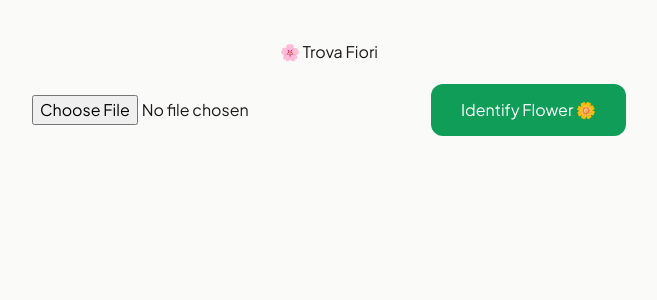
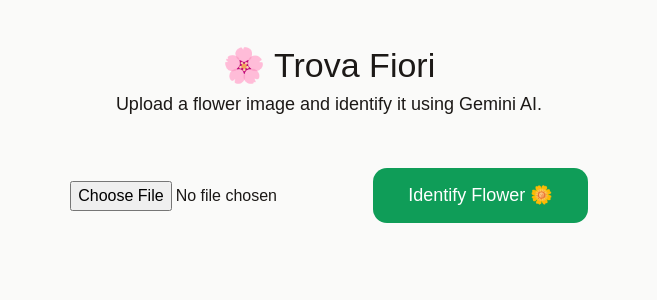
Before and after one commit to theiniyanvlogs-lab/fiori-Magic, a React (Vite) app: page / in a window 1280 px wide. Shown: the top 300 px of the page, without its empty margins (311-968 px from the left). Built offline with nearby package versions, Linux system fonts and the light colour scheme.

Commit message:
Update App.tsx

```diff
--- a/src/App.tsx
+++ b/src/App.tsx
@@ -2,17 +2,26 @@ import { useState } from "react";
 
 export default function App() {
   const [image, setImage] = useState<File | null>(null);
+  const [preview, setPreview] = useState<string | null>(null);
+
   const [result, setResult] = useState("");
   const [loading, setLoading] = useState(false);
 
+  // ✅ Identify Flower Function
   const handleIdentify = async () => {
     if (!image) {
-      alert("Upload a flower image first!");
+      alert("🌸 Please upload a flower image first!");
+      return;
+    }
+
+    // ✅ Image size limit (3MB)
+    if (image.size > 3_000_000) {
+      alert("❌ Image too large. Please upload below 3MB.");
       return;
     }
 
     setLoading(true);
-    setResult("🌼 Identifying... Please wait");
+    setResult("🌼 Identifying flower... Please wait");
 
     const reader = new FileReader();
 
@@ -20,6 +29,7 @@ export default function App() {
       try {
         const base64 = reader.result?.toString().split(",")[1];
 
+        // ✅ Call Backend API
         const res = await fetch("/api/identify", {
           method: "POST",
           headers: {
@@ -27,19 +37,23 @@ export default function App() {
           },
           body: JSON.stringify({
             image: base64,
-            mimeType: image.type, // ✅ JPEG/PNG support
+            mimeType: image.type, // ✅ Supports JPG + PNG
           }),
         });
 
         const data = await res.json();
 
+        console.log("Gemini Response:", data);
+
+        // ✅ Show Result
         if (data.result) {
           setResult("🌸 Flower Identified:\n\n" + data.result);
         } else {
-          setResult("❌ " + (data.error || "No flower found"));
+          setResult("❌ " + (data.error || "No flower identified"));
         }
       } catch (err) {
-        setResult("❌ Error identifying flower");
+        console.error(err);
+        setResult("❌ Server error. Please try again.");
       }
 
       setLoading(false);
@@ -48,47 +62,92 @@ export default function App() {
     reader.readAsDataURL(image);
   };
 
+  // ✅ Handle File Upload
+  const handleFileChange = (file: File | null) => {
+    setImage(file);
+    setResult("");
+
+    if (file) {
+      setPreview(URL.createObjectURL(file));
+    } else {
+      setPreview(null);
+    }
+  };
+
   return (
-    <div style={{ padding: 40, textAlign: "center" }}>
-      <h1>🌸 Trova Fiori</h1>
+    <div
+      style={{
+        padding: "40px",
+        fontFamily: "sans-serif",
+        textAlign: "center",
+      }}
+    >
+      {/* Title */}
+      <h1 style={{ fontSize: "34px" }}>🌸 Trova Fiori</h1>
+      <p style={{ fontSize: "18px", marginBottom: "25px" }}>
+        Upload a flower image and identify it using Gemini AI.
+      </p>
 
+      {/* Upload Input */}
       <input
         type="file"
         accept="image/*"
-        onChange={(e) => setImage(e.target.files?.[0] || null)}
+        onChange={(e) => handleFileChange(e.target.files?.[0] || null)}
       />
 
+      {/* Selected File Info */}
       {image && (
-        <p>
+        <p style={{ marginTop: "15px" }}>
           ✅ Selected: <b>{image.name}</b>
           <br />
           📌 Type: <b>{image.type}</b>
         </p>
       )}
 
+      {/* Image Preview */}
+      {preview && (
+        <div style={{ marginTop: "20px" }}>
+          <img
+            src={preview}
+            alt="Flower Preview"
+            style={{
+              width: "200px",
+              borderRadius: "15px",
+              boxShadow: "0 0 10px rgba(0,0,0,0.2)",
+            }}
+          />
+        </div>
+      )}
+
+      {/* Identify Button */}
       <button
         onClick={handleIdentify}
         disabled={loading}
         style={{
-          padding: "14px 30px",
-          marginTop: 20,
+          padding: "14px 35px",
+          marginTop: "25px",
           backgroundColor: loading ? "gray" : "#0f9d58",
           color: "white",
+          fontSize: "18px",
           border: "none",
-          borderRadius: 12,
+          borderRadius: "14px",
+          cursor: "pointer",
         }}
       >
-        {loading ? "Identifying..." : "Identify Flower 🌼"}
+        {loading ? "⏳ Identifying..." : "Identify Flower 🌼"}
       </button>
 
+      {/* Result Output */}
       {result && (
         <div
           style={{
-            marginTop: 30,
-            padding: 20,
+            marginTop: "30px",
+            padding: "20px",
             background: "#f0fdf4",
-            borderRadius: 12,
+            borderRadius: "15px",
+            fontSize: "18px",
             whiteSpace: "pre-line",
+            border: "1px solid #cce7d0",
           }}
         >
           {result}
```
